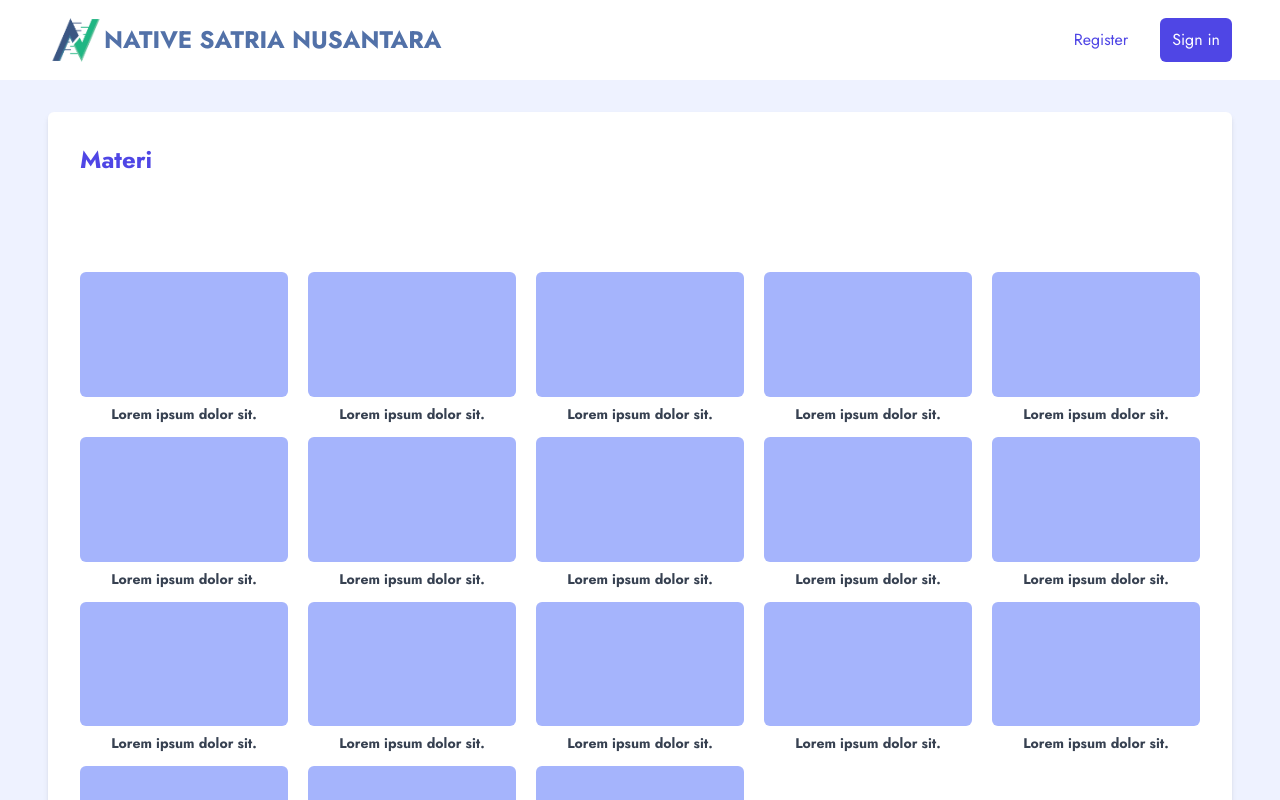
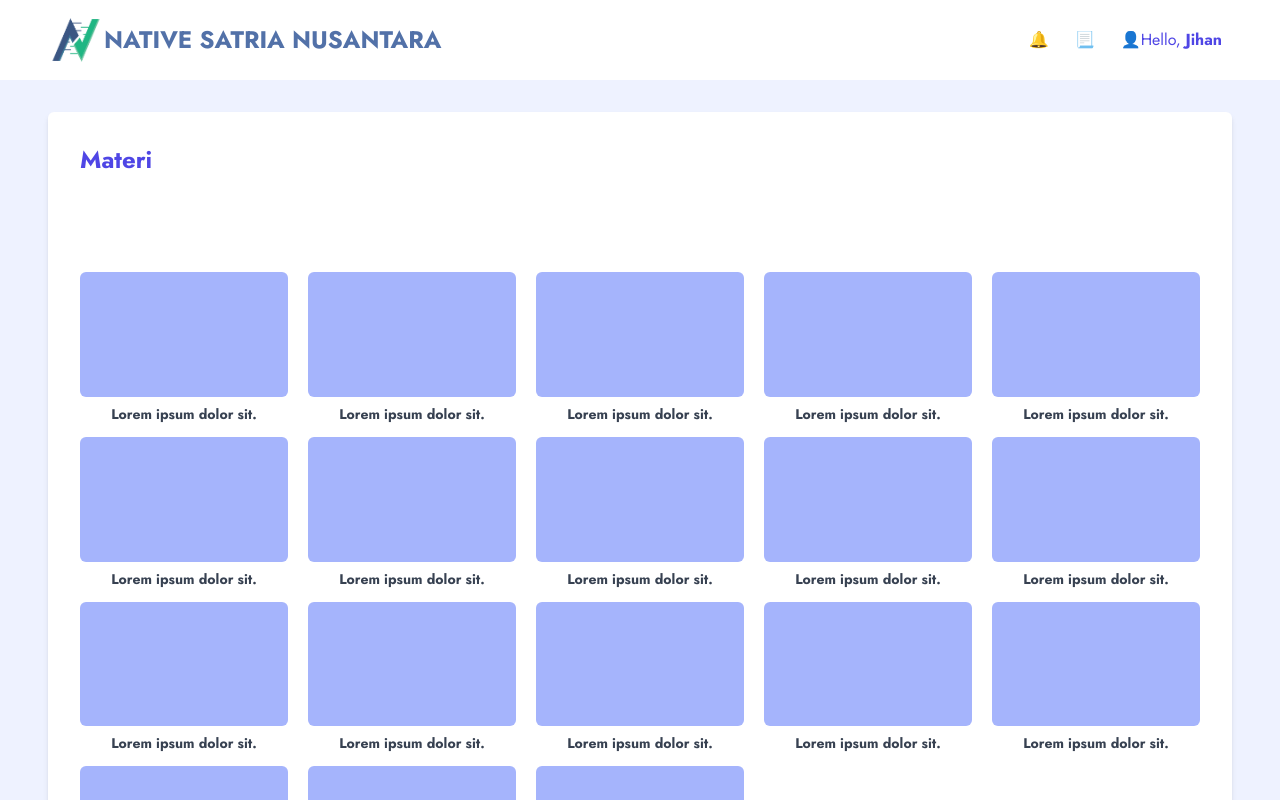
Before and after one commit to aqordeon/nativemed, a Nuxt app: page /materi in a window 1280 px wide. Shown: the top 800 px of the page. Built offline with nearby package versions, Linux system fonts and the light colour scheme.

Commit message:
UI: NavbarTryout login state

```diff
--- a/components/Layouts/NavbarTryout.vue
+++ b/components/Layouts/NavbarTryout.vue
@@ -6,15 +6,23 @@
 		</div>
 
 		<!-- Navbar: Register/Sign in -->
-		<div class="hidden md:flex gap-x-3 lg:gap-x-6">
+		<!-- <div class="hidden md:flex gap-x-3 lg:gap-x-6">
 			<NuxtLink to="#" class="group relative flex px-2 items-center cursor-pointer">
 				<p>Register</p>
 				<div :class="[route.path.includes('/register') ? 'bg-native-600 w-full left-0' : 'bg-native-300 w-0 left-1/2 group-hover:w-1/2 group-hover:left-[25%]']"
 					class="absolute -bottom-0 h-0.5 bg-native-600 rounded-full transition-all duration-200 ease-in-out" />
 			</NuxtLink>
 			<NuxtLink to="/login" class="px-3 py-2.5 rounded-md bg-native-600 text-white cursor-pointer hover:bg-native-500">Sign in</NuxtLink>
+		</div> -->
+
+		<div class="hidden md:flex gap-x-3 lg:gap-x-1.5">
+			<span class="px-2.5 py-3">🔔</span>
+			<span class="px-2.5 py-3">📃</span>
+			<div class="px-2.5 py-3">
+				<span>👤</span>
+				<p class="inline">Hello, <span class="font-bold">Jihan</span></p>
+			</div>
 		</div>
-
 
 	</section>
 </template>
--- a/pages/materi/[materiName]/[quizid]/tryout/[nomorSoal].vue
+++ b/pages/materi/[materiName]/[quizid]/tryout/[nomorSoal].vue
@@ -1,7 +1,7 @@
 <template>
     <div class="w-full h-full bg-native-50 pb-5">
         <div class="w-full h-full bg-native-100 px-12 py-4 flex flex-col gap-y-8">
-            <span class="text-gray-500 font-bold text-xs ">Materi Lorem Ipsum / Quiz Lorem Ipsum / Pengerjaan Soal</span>
+            <span class="text-gray-500 font-bold text-xs">Materi Lorem Ipsum / Quiz Lorem Ipsum / Pengerjaan Soal</span>
             <p class="font-bold text-2xl block text-gray-600">⬅️ Materi: {{ useRouter().currentRoute.value.params.materiName
             }}</p>
         </div>
@@ -9,21 +9,21 @@
             <div class="bg-white rounded-md text-gray-700 py-2.5 px-6 flex w-fit gap-x-2.5 mx-auto -translate-y-1/2">
                 <div class="rounded-md bg-native-300 w-8 aspect-square flex items-center justify-center">01</div>
                 <span>:</span>
-                <div class="rounded-md bg-native-300 w-8 aspect-square flex items-center justify-center">01</div>
+                <div class="rounded-md bg-native-300 w-8 aspect-square flex items-center justify-center">02</div>
                 <span>:</span>
-                <div class="rounded-md bg-native-300 w-8 aspect-square flex items-center justify-center">01</div>
+                <div class="rounded-md bg-native-300 w-8 aspect-square flex items-center justify-center">03</div>
             </div>
         </div>
         <div class="px-12 pb -5 space-y-5">
             <div class="flex gap-x-2.5">
-                <div class="bg-white text-gray-600 px-7 py-3 flex justify-between items-center w-full">
+                <div class="bg-white rounded-md text-gray-600 px-7 py-3 flex justify-between items-center w-full">
                     <span>Soal 1</span>
                     <div class="bg-slate-300 text-gray-500 py-2.5 px-5 rounded-full flex gap-x-5 ">
                         <span>1 / 50</span>
                         <span>⬅️➡️</span>
                     </div>
                 </div>
-                <div @click="isModalOpen = true" class="bg-white hover:bg-gray-100 border cursor-pointer border-native-500 rounded-md flex items-center px-4 gap-x-2.5">
+                <div @click="isModalOpen = true" class="bg-white hover:bg-native-100 border cursor-pointer border-native-500 rounded-md flex items-center px-4 gap-x-2.5">
                     <span>📃</span>
                     <span class="whitespace-nowrap">Lihat Jawaban Saya</span>
                 </div>
@@ -32,9 +32,9 @@
                 </div>
             </div>
 
-            <div class="bg-white text-gray-700 py-7 px-8 text-lg flex gap-x-2.5">
+            <div class="bg-white rounded-md text-gray-700 py-7 px-8 text-lg grid grid-cols-12 gap-x-2.5">
                 <!-- Soal -->
-                <div class="bg-native-50 rounded-md px-6 py-5 w-full">
+                <div class="bg-native-50 rounded-md px-6 py-5 col-span-7">
                     <p class="">Lorem ipsum dolor sit amet, consectetur adipiscing elit, sed do eiusmod tempor incididunt ut
                         labore et dolore magna aliqua. Ut enim ad minim veniam, quis nostrud exercitation ullamco laboris
                         nisi ut aliquip ex ea commodo consequat. Duis aute irure dolor in reprehenderit in voluptate velit
@@ -56,13 +56,13 @@
                 </div>
 
                 <!-- List Soal -->
-                <div class="bg-native-50 rounded-md py-4 px-4 w-[80%] space-y-5">
+                <div class="col-span-5 relative bg-native-50 rounded-md py-4 px-4 space-y-5">
                     <div class="text-xl whitespace-nowrap">List Soal</div>
-                    <div class="flex flex-col gap-y-2.5">
+                    <div class="flex flex-col gap-y-2.5 w-full relative">
                         <div v-for="(soal, index) in listSoal" :key="index"
                             class="bg-white rounded-md space-x-2.5 py-2 px-5 flex">
                             <span>{{ index + 1 }}.</span>
-                            <p class="truncate w-full whitespace-nowrap">{{ soal }}</p>
+                            <p class="truncate whitespace-nowrap">{{ soal }}</p>
                         </div>
                     </div>
                 </div>
```
